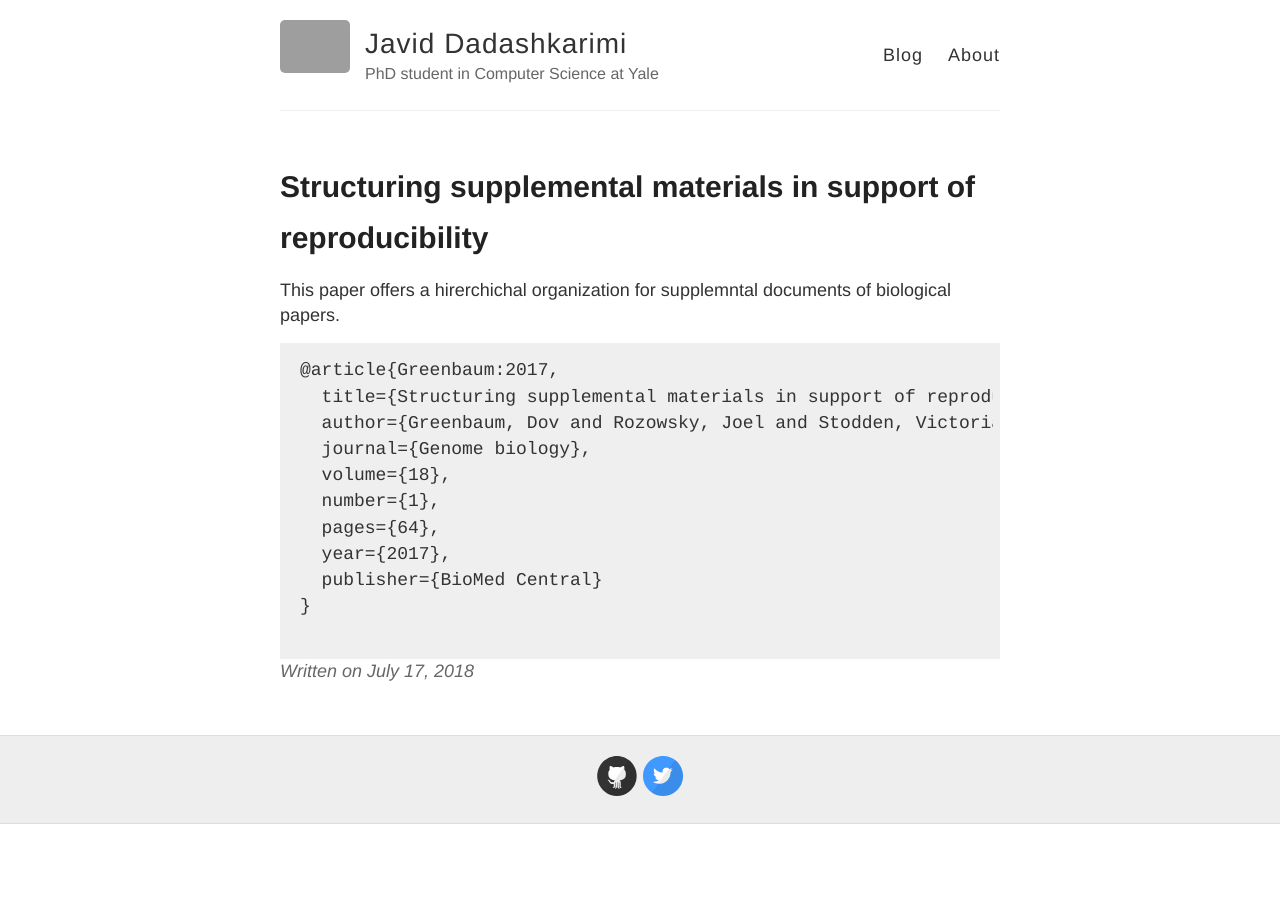
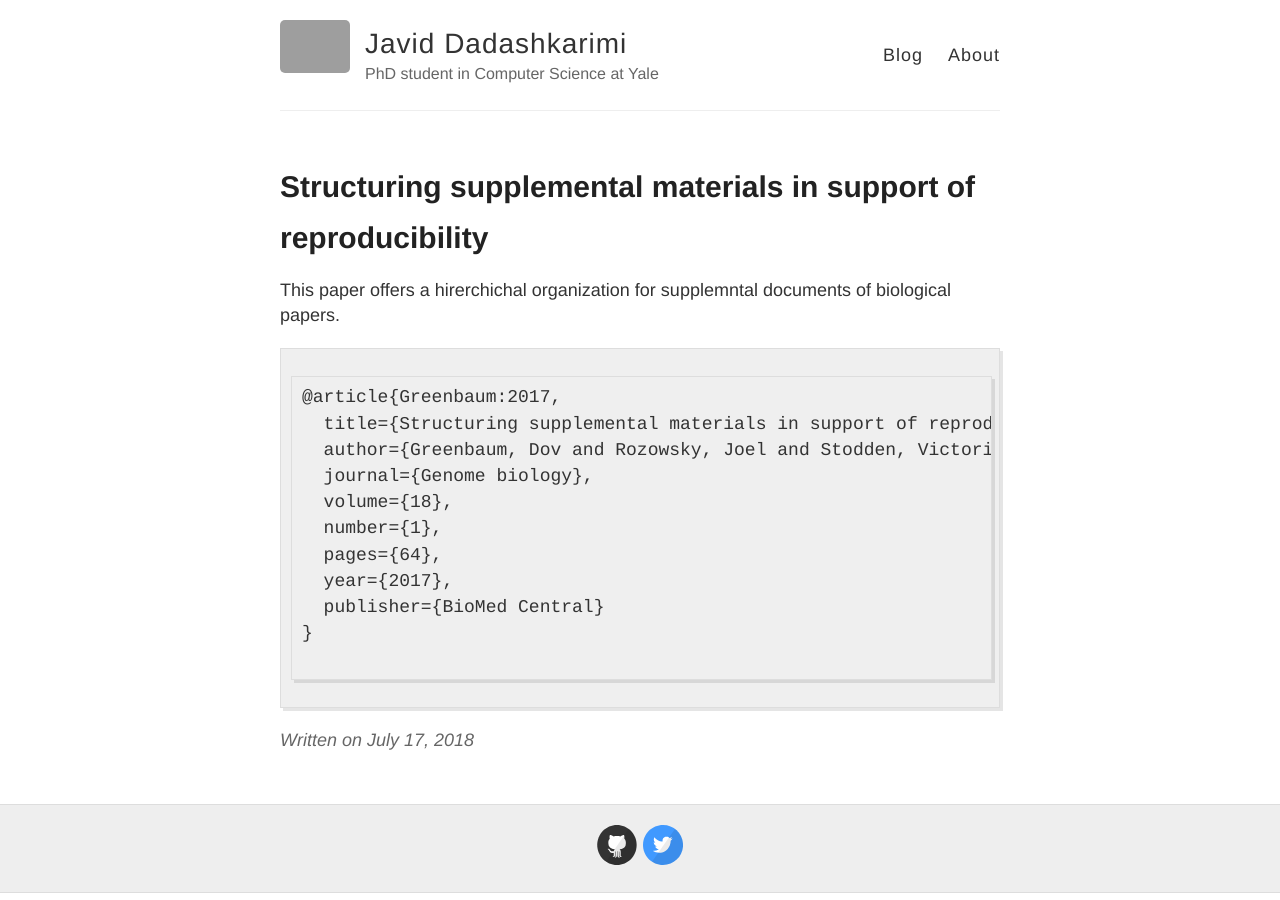
Before and after one commit to jsdelivrbot/dadashkarimi.github.io, a Jekyll site: the page built from _posts/2018-7-17-structuring-supplemental-materials-in-support-of-reproducibility.md, in a window 1280 px wide. Built offline with Jekyll 4.4.1, drawn with Linux system fonts in a browser that asks for light colours; grey boxes are pictures that could not be loaded.

Commit message:
Update _highlights.scss

```diff
--- a/_sass/_highlights.scss
+++ b/_sass/_highlights.scss
@@ -1,6 +1,12 @@
+
 .highlight {
   background-color: #efefef;
   padding: 7px 7px 7px 10px;
+  border: 1px solid #ddd;
+  -moz-box-shadow: 3px 3px rgba(0,0,0,0.1);
+  -webkit-box-shadow: 3px 3px rgba(0,0,0,0.1);
+  box-shadow: 3px 3px rgba(0,0,0,0.1);
+  margin: 20px 0 20px 0;
   overflow: scroll;
 }
 
```
